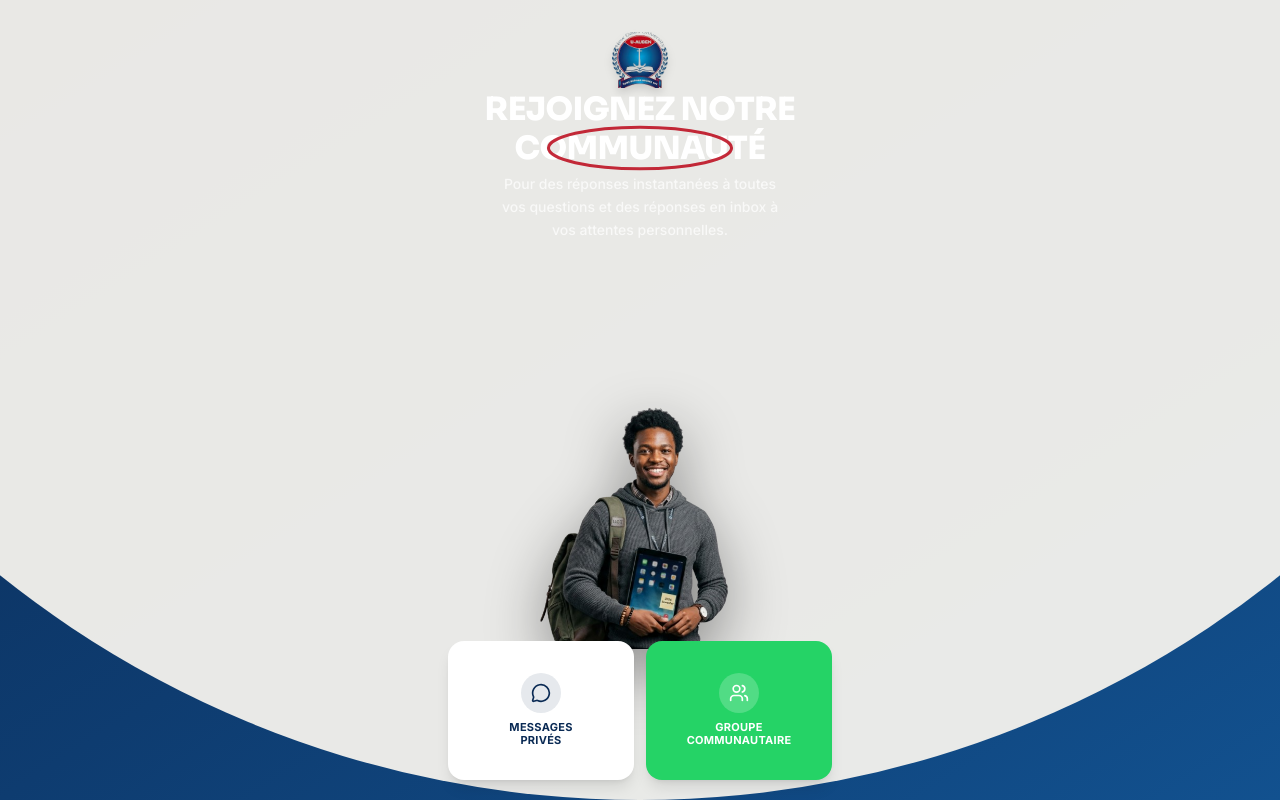
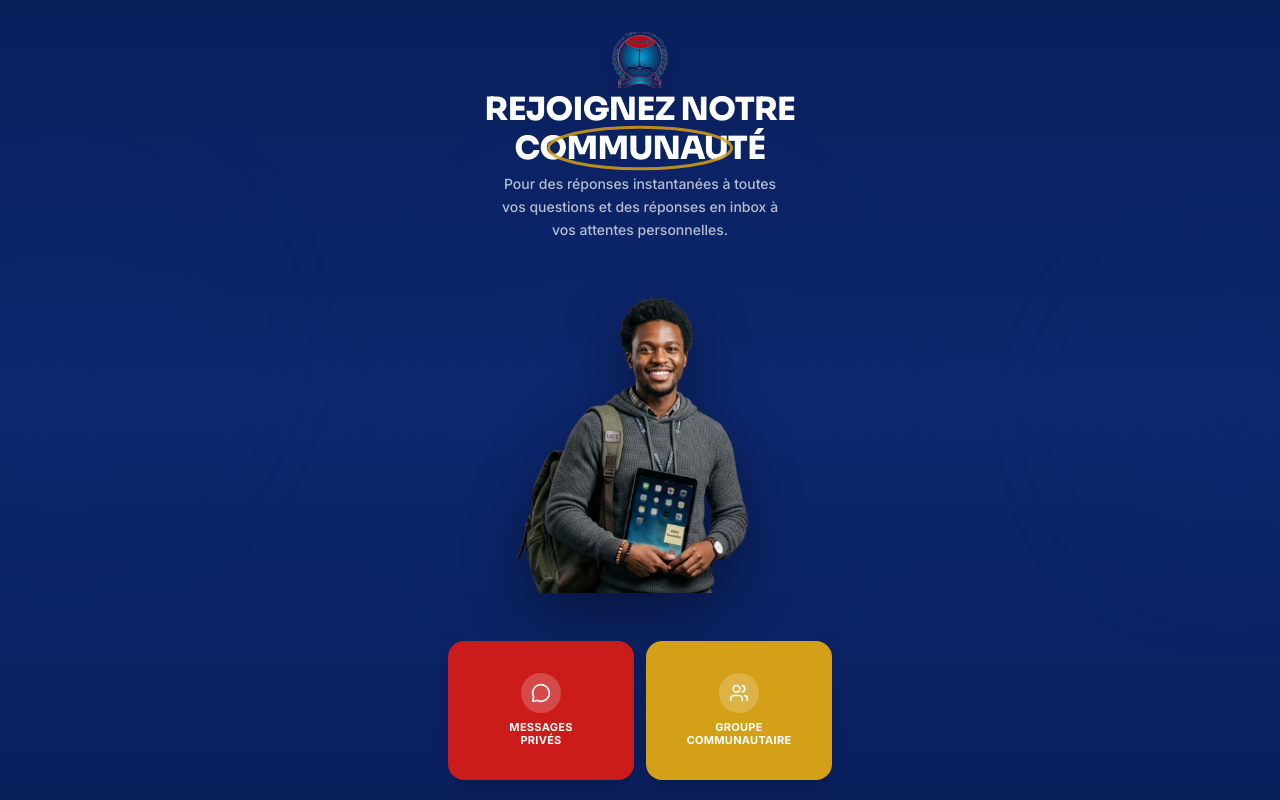
Before and after one commit to DIABY007/UAUBEN-CHAT-PAGE, a Next.js app: page / in a window 1280 px wide. Built offline with nearby package versions, Linux system fonts and the light colour scheme.

Commit message:
fix: applique les couleurs officielles U-AUBEN (bleu marine, rouge, or)

```diff
--- a/src/app/page.tsx
+++ b/src/app/page.tsx
@@ -5,10 +5,18 @@ import { MessageCircle, Users } from "lucide-react";
 
 export default function HomePage() {
   return (
-    <main className="relative h-screen w-full overflow-hidden bg-gradient-to-br from-[#0A2A54] via-[#0E3C70] to-[#12518F]">
-      {/* ===== ARRIÈRE-PLAN : Forme géométrique (demi-cercle) ===== */}
+    <main className="relative h-screen w-full overflow-hidden bg-gradient-to-b from-[#0A1F5C] via-[#0D2870] to-[#0A1F5C]">
+      {/* ===== ARRIÈRE-PLAN : Blobs décoratifs ===== */}
       <div
-        className="absolute bottom-0 left-1/2 -translate-x-1/2 w-[160%] aspect-square rounded-[50%] bg-[#F5F3EE]/95"
+        className="absolute top-1/4 -left-20 w-72 h-72 rounded-full bg-[#0D2870] opacity-40 blur-3xl"
+        aria-hidden="true"
+      />
+      <div
+        className="absolute bottom-1/3 -right-16 w-56 h-56 rounded-full bg-[#0D2870] opacity-40 blur-3xl"
+        aria-hidden="true"
+      />
+      <div
+        className="absolute top-1/2 left-1/2 -translate-x-1/2 -translate-y-1/2 w-96 h-96 rounded-full bg-[#0D2870] opacity-20 blur-3xl"
         aria-hidden="true"
       />
 
@@ -35,7 +43,7 @@ export default function HomePage() {
             <br />
             <span className="relative inline-block mt-1">
               COMMUNAUTÉ
-              {/* Ellipse SVG dessinée à la main */}
+              {/* Ellipse SVG dessinée à la main — Or U-AUBEN */}
               <svg
                 className="absolute -inset-x-3 -inset-y-2 pointer-events-none w-auto h-[140%] top-1/2 left-1/2 -translate-x-1/2 -translate-y-1/2"
                 viewBox="0 0 220 56"
@@ -47,7 +55,7 @@ export default function HomePage() {
                   cy="28"
                   rx="106"
                   ry="24"
-                  stroke="#BB0619"
+                  stroke="#D4A017"
                   strokeWidth="3.5"
                   strokeLinecap="round"
                   className="opacity-85"
@@ -63,10 +71,10 @@ export default function HomePage() {
           </p>
         </div>
 
-        {/* ===== ZONE HERO : Image étudiant + forme ===== */}
+        {/* ===== ZONE HERO : Image étudiant ===== */}
         <div className="relative flex-1 flex items-end justify-center min-h-0">
           {/* Image étudiant */}
-          <div className="relative w-[220px] h-[220px] md:w-[260px] md:h-[260px] -mb-4 z-20">
+          <div className="relative w-[280px] h-[320px] md:w-[320px] md:h-[400px] z-20">
             <Image
               src="/student.png"
               alt="Étudiant U-AUBEN"
@@ -81,20 +89,20 @@ export default function HomePage() {
         {/* ===== BOUTONS D'ACTION (Footer) ===== */}
         <div className="shrink-0 w-full px-5 pb-5 pt-2 z-30">
           <div className="grid grid-cols-2 gap-3 max-w-sm mx-auto">
-            {/* Bouton 1 : Messages Privés */}
-            <button className="flex flex-col items-center justify-center gap-2 w-full aspect-[4/3] bg-white rounded-2xl shadow-lg hover:shadow-xl active:scale-[0.97] transition-all duration-150">
-              <div className="size-10 rounded-xl bg-[#0A2A54]/10 flex items-center justify-center">
-                <MessageCircle className="size-5 text-[#0A2A54]" />
+            {/* Bouton 1 : Messages Privés — Rouge U-AUBEN */}
+            <button className="flex flex-col items-center justify-center gap-2 w-full aspect-[4/3] bg-[#CC1B1B] rounded-2xl shadow-lg hover:shadow-xl active:scale-[0.97] transition-all duration-150">
+              <div className="size-10 rounded-xl bg-white/20 flex items-center justify-center">
+                <MessageCircle className="size-5 text-white" />
               </div>
-              <span className="text-[11px] font-bold text-[#0A2A54] uppercase tracking-wide text-center leading-tight">
+              <span className="text-[11px] font-bold text-white uppercase tracking-wide text-center leading-tight">
                 Messages
                 <br />
                 Privés
               </span>
             </button>
 
-            {/* Bouton 2 : Groupe Communautaire */}
-            <button className="flex flex-col items-center justify-center gap-2 w-full aspect-[4/3] bg-[#25D366] rounded-2xl shadow-lg hover:shadow-xl active:scale-[0.97] transition-all duration-150">
+            {/* Bouton 2 : Groupe Communautaire — Or U-AUBEN */}
+            <button className="flex flex-col items-center justify-center gap-2 w-full aspect-[4/3] bg-[#D4A017] rounded-2xl shadow-lg hover:shadow-xl active:scale-[0.97] transition-all duration-150">
               <div className="size-10 rounded-xl bg-white/20 flex items-center justify-center">
                 <Users className="size-5 text-white" />
               </div>
```
